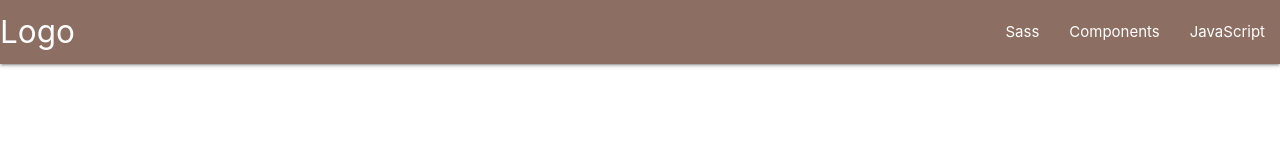
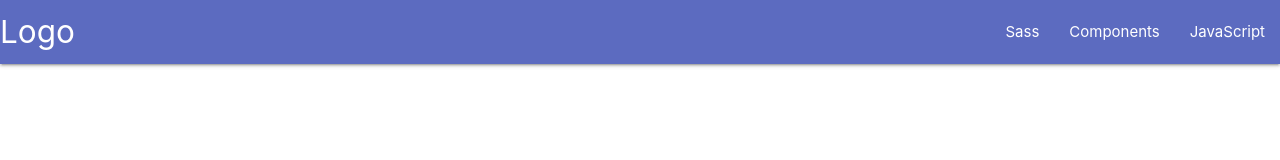
Before and after one commit to GuruLatukar/GuruLatukar.github.io, a plain HTML site: page index.html in a window 1280 px wide. Drawn offline with Linux system fonts and the light colour scheme.

Commit message:
Change nav color

```diff
--- a/index.html
+++ b/index.html
@@ -10,7 +10,7 @@
 </head>
 <body>
   <nav>
-    <div class="nav-wrapper brown lighten-1">
+    <div class="nav-wrapper indigo lighten-1">
       <a href="#" class="brand-logo">Logo</a>
       <ul id="nav-mobile" class="right hide-on-med-and-down">
         <li><a href="sass.html">Sass</a></li>
```
